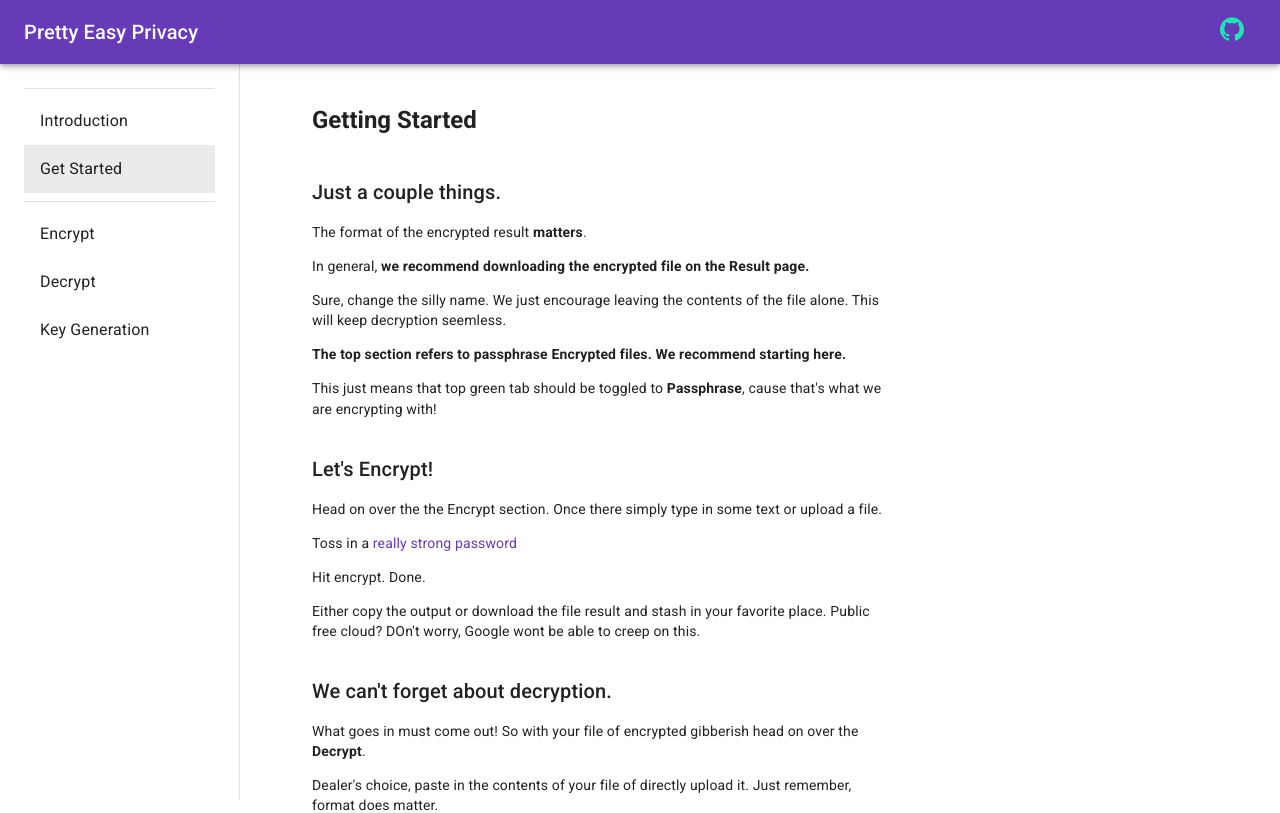
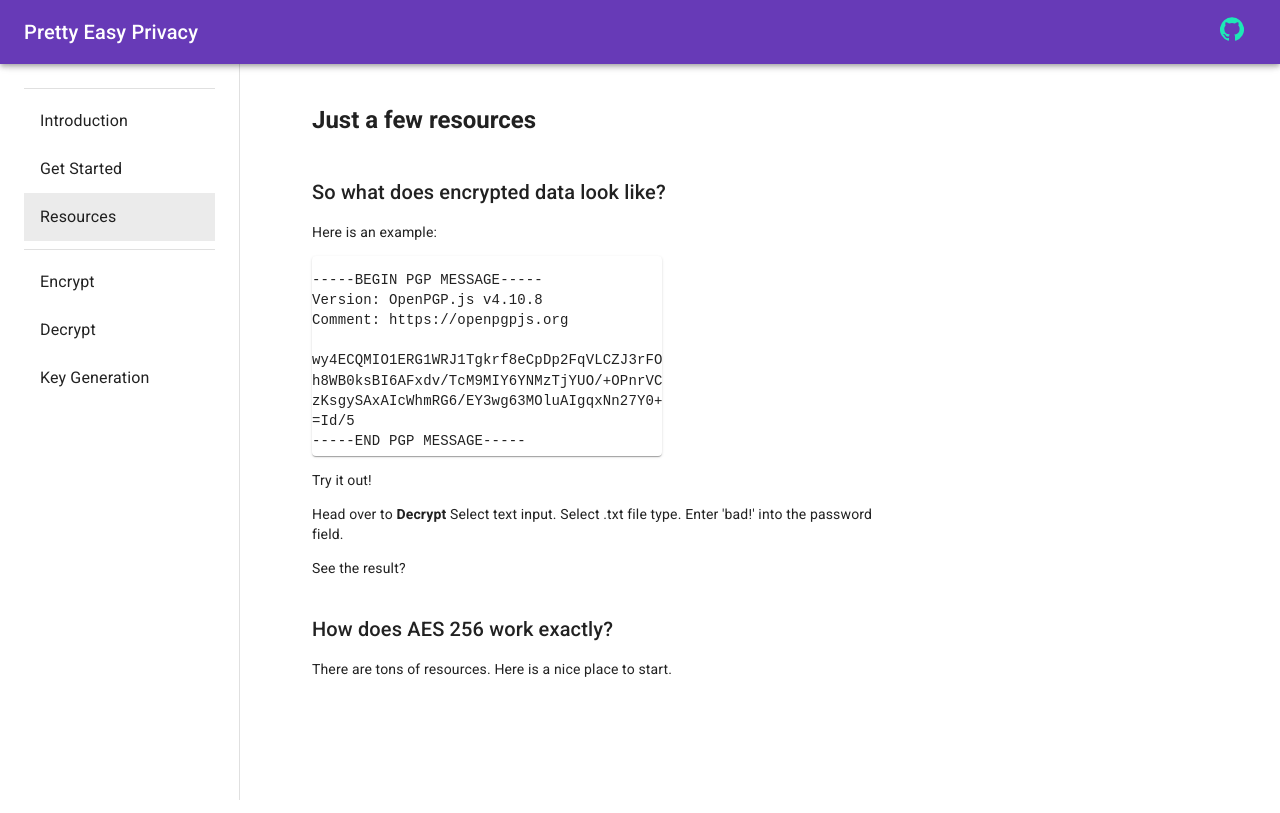
Before and after one commit to smhaley/pretty_easy_privacy, a React (Create React App) app: page / in a window 1280 px wide. Shown: the top 813 px of the page. Built offline with nearby package versions, Linux system fonts and the light colour scheme.

Commit message:
Resources

```diff
--- a/src/App.js
+++ b/src/App.js
@@ -1,10 +1,9 @@
-
-import React, {useState} from "react";
+import React, { useState } from "react";
 import Encrypt from "./components/encrypt/Encrypt";
 import Decrypt from "./components/decrypt/Decrypt";
 import KeyGen from "./components/key_gen/KeyGen";
-import Introduction from "./components/main/Introduction"
-import GetStarted from "./components/main/GetStarted"
+import Introduction from "./components/main/Introduction";
+import GetStarted from "./components/main/GetStarted";
 import Link from "@material-ui/core/Link";
 import AppBar from "@material-ui/core/AppBar";
 import CssBaseline from "@material-ui/core/CssBaseline";
@@ -22,6 +21,7 @@ import { makeStyles, useTheme } from "@material-ui/core/styles";
 import Paper from "@material-ui/core/Paper";
 import { Container } from "@material-ui/core";
 import GitHubIcon from "@material-ui/icons/GitHub";
+import Resources from "./components/main/Resources";
 
 const drawerWidth = 240;
 
@@ -30,7 +30,7 @@ const useStyles = makeStyles((theme) => ({
     display: "flex",
   },
   titleBarIcons: {
-    marginLeft: 'auto'
+    marginLeft: "auto",
     // flex: 1,
   },
   drawer: {
@@ -93,18 +93,20 @@ function App(props) {
   const classes = useStyles();
   const theme = useTheme();
   const [mobileOpen, setMobileOpen] = React.useState(false);
-  const [menuState, setMenuState] = useState(2);
+  const [menuState, setMenuState] = useState(3);
 
   let state;
   if (menuState === 1) {
     state = <Introduction />;
   } else if (menuState === 2) {
     state = <GetStarted />;
-  }else if (menuState === 3) {
+  } else if (menuState === 3) {
+    state = <Resources />;
+  } else if (menuState === 4) {
     state = <Encrypt />;
-  } else if (menuState === 4) {
+  } else if (menuState === 5) {
     state = <Decrypt />;
-  } else if (menuState === 5) {
+  } else if (menuState === 6) {
     state = <KeyGen />;
   }
 
@@ -114,20 +116,21 @@ function App(props) {
 
   let pages1 = {
     Introduction: 1,
-    'Get Started': 2,
+    "Get Started": 2,
+    Resources: 3,
   };
-  let pages2 = { Encrypt: 3, Decrypt: 4, "Key Generation": 5 };
+  let pages2 = { Encrypt: 4, Decrypt: 5, "Key Generation": 6 };
 
   const drawer = (
     <div>
       <div className={classes.toolbar} />
       <Divider />
       <List>
-        {["Introduction", 'Get Started'].map((text, index) => (
+        {["Introduction", "Get Started", 'Resources'].map((text, index) => (
           <ListItem
             button
             key={text}
-            selected={pages1[text]===menuState}
+            selected={pages1[text] === menuState}
             onClick={() => setMenuState(pages1[text])}
           >
             <ListItemText primary={text} />
@@ -139,7 +142,7 @@ function App(props) {
         {Object.keys(pages2).map((text, index) => (
           <ListItem
             button
-            selected={pages2[text]===menuState}
+            selected={pages2[text] === menuState}
             value={pages2[text]}
             key={text}
             onClick={() => setMenuState(pages2[text])}
@@ -172,11 +175,11 @@ function App(props) {
             Pretty Easy Privacy
           </Typography>
           <div className={classes.titleBarIcons}>
-          <IconButton  aria-label="github.com">
-          <Link href= 'https://github.com/shawnh87/pretty_easy_privacy'>
-            <GitHubIcon color="secondary" />
-            </Link>
-          </IconButton>
+            <IconButton aria-label="github.com">
+              <Link href="https://github.com/shawnh87/pretty_easy_privacy">
+                <GitHubIcon color="secondary" />
+              </Link>
+            </IconButton>
           </div>
         </Toolbar>
       </AppBar>
@@ -216,7 +219,7 @@ function App(props) {
         {/* <Paper className={classes.paper}>aaa</Paper> */}
         <div className={classes.layout}>
           <Paper className={classes.paper} elevation={0}>
-           {state}
+            {state}
           </Paper>
         </div>
       </main>
--- a/src/components/main/Introduction.js
+++ b/src/components/main/Introduction.js
@@ -58,7 +58,7 @@ const Introduction = (props) => {
           <Typography variant="h6" gutterBottom>
             Encrytion powered by
             <Link href="https://openpgpjs.org/">
-                <img className={classes.image} src={openpgpjs50}></img>
+              <img className={classes.image} src={openpgpjs50}></img>
             </Link>
           </Typography>
         </Box>
@@ -214,7 +214,6 @@ const Introduction = (props) => {
                 url="https://www.youtube.com/watch?v=S9JGmA5_unY"
                 width="100%"
               />
-              <p></p>
             </div>
           </Box>
         </div>
--- /dev/null
+++ b/src/components/main/Resources.js
@@ -0,0 +1,201 @@
+import React from "react";
+import { makeStyles } from "@material-ui/core/styles";
+import Typography from "@material-ui/core/Typography";
+import Box from "@material-ui/core/Box";
+import Link from "@material-ui/core/Link";
+import Paper from "@material-ui/core/Paper";
+import ReactPlayer from "react-player/youtube";
+
+const useStyles = makeStyles((theme) => ({
+  paper: {
+    height: "200px",
+    width: "350px",
+  },
+  image: {
+    verticalAlign: "bottom",
+  },
+  result: {
+    height: "200px",
+    width: "350px",
+    overflowY: "scroll",
+  },
+  pre: {
+    // fontSize: "inherit",
+    // color: "inherit",
+    // border: "initial",
+    // padding: "initial",
+    // fontFamily: "inherit",
+    whiteSpace: "pre-wrap",
+    wordBreak: "keep-all",
+  },
+
+  pw: {
+    color: "#777fa7",
+    marginTop: "18px",
+  },
+  textBox: {
+    maxWidth: "700px",
+  },
+  technical: {
+    backgroundColor: "#FAFAFA",
+  },
+  main: {
+    paddingLeft: theme.spacing(2),
+    paddingRight: theme.spacing(2),
+    paddingBottom: theme.spacing(2),
+
+    [theme.breakpoints.up(600 + theme.spacing(3) * 2)]: {
+      paddingLeft: theme.spacing(2),
+      paddingRight: theme.spacing(2),
+      paddingBottom: theme.spacing(2),
+    },
+  },
+
+  reactPlayer: {
+    paddingTop: "56.25%;", // Percentage ratio for 16:9
+    position: "relative", // Set to relative
+  },
+}));
+
+const Resources = (props) => {
+  const classes = useStyles();
+  return (
+    <div className={classes.main}>
+      <Box pt={2}>
+        <Box pl={2} pr={2} pb={2}>
+          <Typography variant="h5" gutterBottom>
+            <b>Just a few resources</b>
+          </Typography>
+        </Box>
+        <Box p={2}>
+          <Typography variant="h6" gutterBottom>
+            So what does encrypted data look like?
+          </Typography>
+          <p>Here is an example:</p>
+          <Paper className={classes.paper}>
+            <div className={classes.result}>
+              <pre>
+                {`-----BEGIN PGP MESSAGE-----
+Version: OpenPGP.js v4.10.8
+Comment: https://openpgpjs.org
+
+wy4ECQMIO1ERG1WRJ1Tgkrf8eCpDp2FqVLCZJ3rFO7Th6uZHVDM0POrulLas
+h8WB0ksBI6AFxdv/TcM9MIY6YNMzTjYUO/+OPnrVC14DihZxnbp75lwWvAQW
+zKsgySAxAIcWhmRG6/EY3wg63MOluAIgqxNn27Y0+nOeHdY=
+=Id/5
+-----END PGP MESSAGE-----`}
+              </pre>
+            </div>
+          </Paper>
+
+          <p>Try it out!</p>
+          <p>
+            Head over to <b>Decrypt</b> Select text input. Select .txt file
+            type. Enter 'bad!' into the password field.
+          </p>
+          <p>See the result?</p>
+          <br />
+          <Typography variant="h6" gutterBottom>
+            How does AES 256 work exactly?
+          </Typography>
+          <p>There are tons of resources. Here is a nice place to start.</p>
+          <div className={classes.playerWrapper}>
+            <ReactPlayer
+              className="react-player"
+              url="https://www.youtube.com/watch?v=O4xNJsjtN6E"
+              width="100%"
+            />
+          </div>
+          <br />
+          <br />
+          <Typography variant="h6" gutterBottom>
+            How about that Asymmetric thing?
+          </Typography>
+          <p>This gives a good idea without inviting Alice or Bob</p>
+          <div className={classes.playerWrapper}>
+            <ReactPlayer
+              className="react-player"
+              url="https://www.youtube.com/watch?v=GSIDS_lvRv4"
+              width="100%"
+            />
+          </div>
+          <br />
+        </Box>
+        <div className={classes.technical}>
+          <Box p={2}>
+            <Typography variant="h6" gutterBottom>
+              Getting Fancy with Asymmetry (this is definitely optional)
+            </Typography>
+            <p>
+              We do offer asymmetric encryption decryption and key generation.
+            </p>
+            <p>
+              First, head over to <b>Help</b> and learn a bit about how this
+              works.
+            </p>
+            <p>Alright, got it? Good.</p>
+            <br />
+            <Typography variant="h6" gutterBottom>
+              Do I need to go the hardware store for a key?
+            </Typography>
+            <p>
+              Of course not! We will give you 4096 bit RSA key for free! Just
+              head over to <b>Key Generation</b> and fill out that simple form.
+              That's it!
+            </p>
+            <p>
+              Use any name or email address you want. Remember, this data
+              doesn't come back to us, everything is in your browser.
+            </p>
+            <p>
+              The passphrase is how you can access your private key later for
+              decryption.
+            </p>
+            <p>You will get two keys. One public and one private.</p>
+            <p>
+              You can give out the public key to your friends. It can be used to
+              encrypt files{" "}
+              <b>only your private key and passphrase can decrypt</b>.
+            </p>
+            <span style={{ color: "red" }}>
+              <b>NEVER GIVE OUT YOUR PRIVATE KEY!</b>
+            </span>
+            <p>
+              This is used only by you to decrypt files encrypted with your
+              public key.
+            </p>
+            <br />
+            <Typography variant="h6" gutterBottom>
+              Encrypt (version 2)
+            </Typography>
+            <p>
+              Head to the <b>Encrypt</b> section. On the top, select Asymmetric.
+            </p>
+            <p>
+              Now you should be good to go. THe only difference from symmetric
+              encryption is you simply input or upload a public key.
+            </p>
+            <p>Seriously. That's the only difference.</p>
+            <br />
+            <Typography variant="h6" gutterBottom>
+              Decrypt the asymmetric variant.
+            </Typography>
+            <p>
+              Remember that top selector we mentioned for asymmetric encrytion?
+              Same deal of decrytpion.
+            </p>
+            <p>
+              Just fill out the form, let us know what format you expect the
+              file is (text, csv, or literally anyting else). Upload or enter
+              your <b>private key</b> and affiliated passphrase.
+            </p>
+            <p>That's all there is to it.</p>
+            <br />
+          </Box>
+        </div>
+      </Box>
+    </div>
+  );
+};
+
+export default Resources;
```
